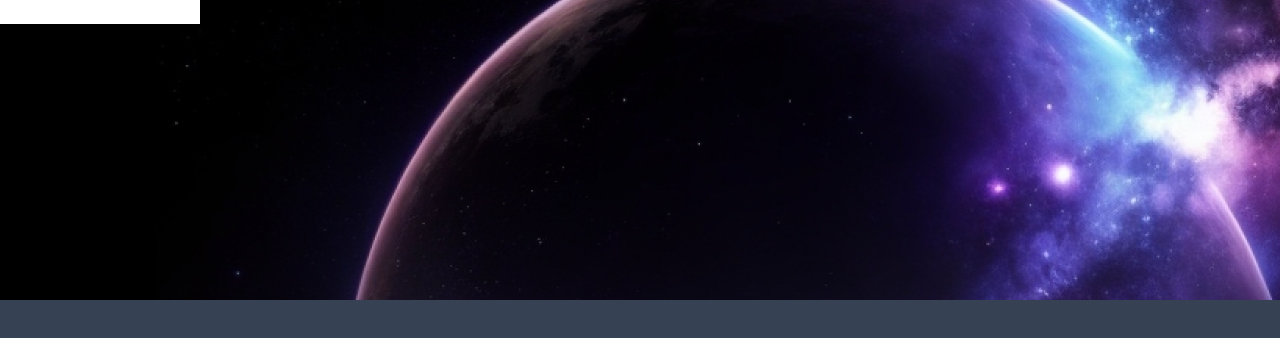
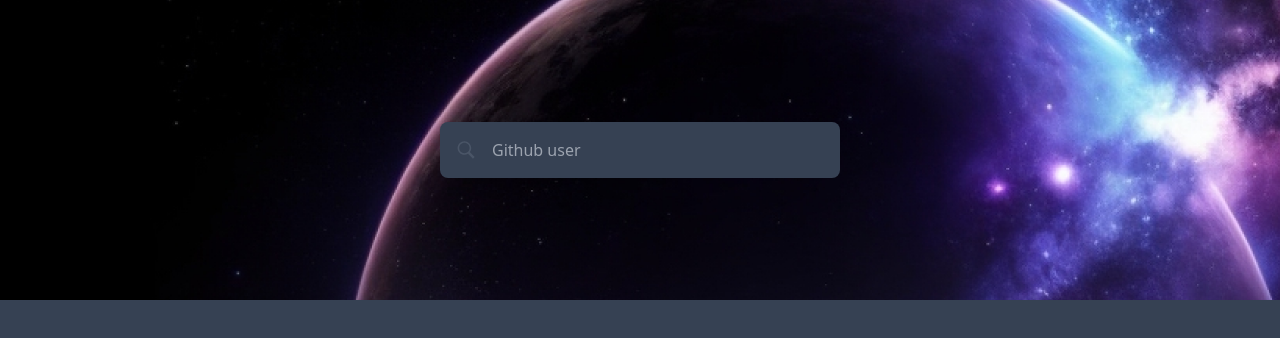
Before and after one commit to devRony1710/github-profile, a React (Vite) app: page / in a window 1280 px wide. Shown: the top 338 px of the page. Built offline with nearby package versions, Linux system fonts and the light colour scheme.

Commit message:
feat: add input styles and actions styles

```diff
--- a/package.json
+++ b/package.json
@@ -19,6 +19,7 @@
     "@types/react-dom": "^18.3.1",
     "@vitejs/plugin-react-swc": "^3.5.0",
     "autoprefixer": "^10.4.20",
+    "clsx": "^2.1.1",
     "eslint": "^9.13.0",
     "eslint-plugin-react-hooks": "^5.0.0",
     "eslint-plugin-react-refresh": "^0.4.13",
--- /dev/null
+++ b/src/assets/media.ts
@@ -0,0 +1,5 @@
+import SearchIcon from './icons/searchIcon.svg'
+
+export const Icons = {
+    searchIcon: SearchIcon
+}
--- a/src/layouts/githubSearchBarHeader/githubSearchBarHeader.tsx
+++ b/src/layouts/githubSearchBarHeader/githubSearchBarHeader.tsx
@@ -1,9 +1,28 @@
-import { FC } from "react";
+import { FC, useState } from "react";
+import clsx from 'clsx'
+import { Icons } from "../../assets/media";
 
 export const GithubSearchBarHeader: FC = () => {
+    const [isInputFocus, setIsInputFocus] = useState(false)
+    console.log("🚀 ~ isInputFocus:", isInputFocus)
+
+    const handleFocusInput = (): void => {
+        setIsInputFocus(true)
+    }
+
+    const handleBlurInput = (): void => {
+        setIsInputFocus(false)
+    }
+
+
     return (
-        <section className="w-full h-[300px] bg-cover bg-searchBarBackground">
-            <input type="text" className="w-[200px]" />
+        <section className="w-full h-[300px] bg-cover bg-searchBarBackground flex items-center justify-center">
+            <div className={clsx("flex items-center gap-4 w-[400px] h-[56px] rounded-lg bg-medium-grey px-4 py-2",
+                isInputFocus ? "border-2 border-custom-blue" : ""
+            )}>
+                <img src={Icons.searchIcon} className="h-5 w-5" />
+                <input onFocus={handleFocusInput} onBlur={handleBlurInput}  placeholder="Github user" type="text" className="bg-transparent w-full h-full rounded-lg outline-none text-light-grey" />
+            </div>
         </section>
     )
 }
--- a/tailwind.config.js
+++ b/tailwind.config.js
@@ -7,7 +7,9 @@ export default {
   theme: {
     extend: {
       colors: {
-        "medium-grey": "#364153"
+        "medium-grey": "#364153",
+        "light-grey": "#CDD5E0",
+        "custom-blue": "#3662E3"
       },
       backgroundImage: {
         searchBarBackground: "url('./assets/images/searchBarBackground.png')"
```
Also changed, not shown: src/assets/icons/searchIcon.svg (added), 1 other file (tests, documents, lock files or other folders).
